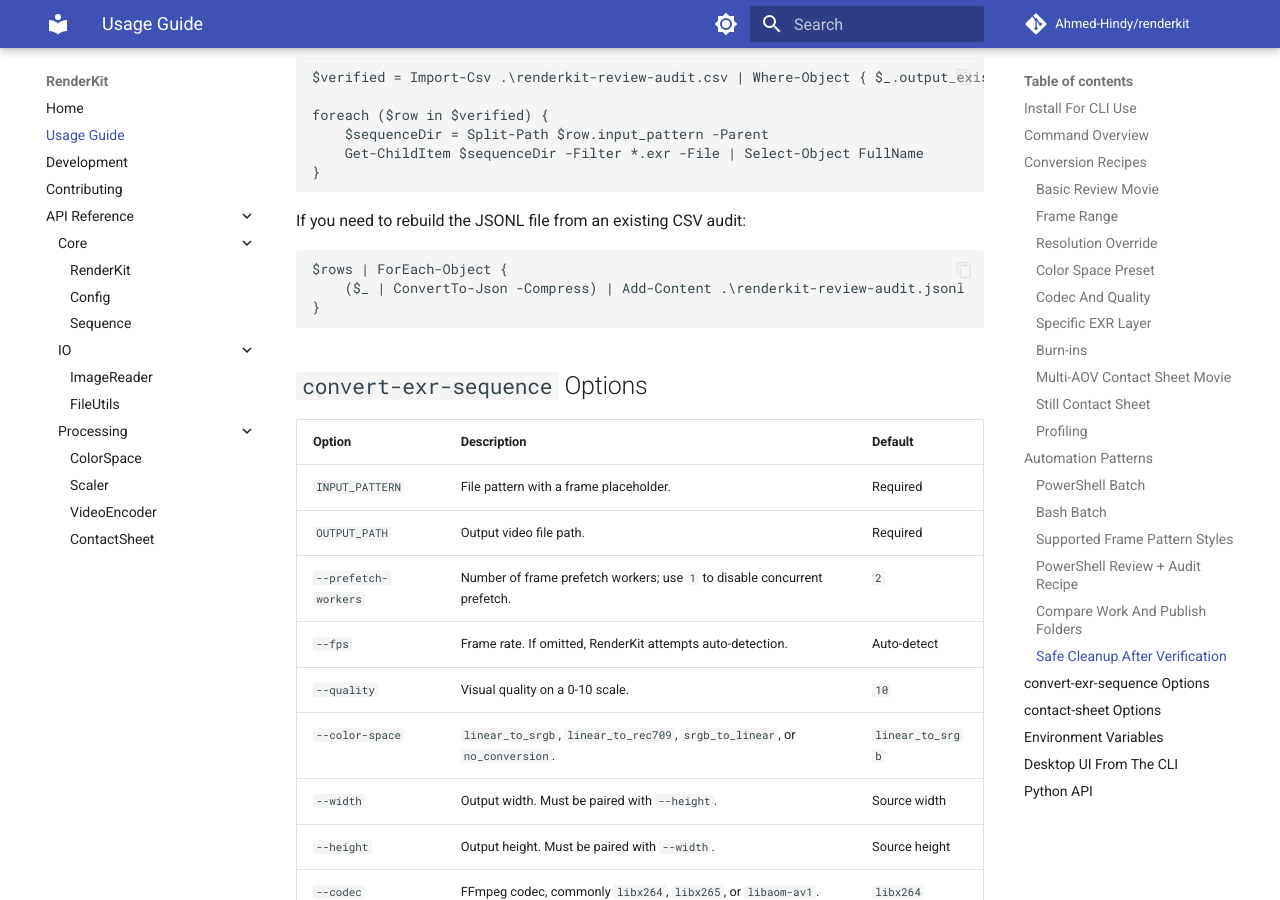
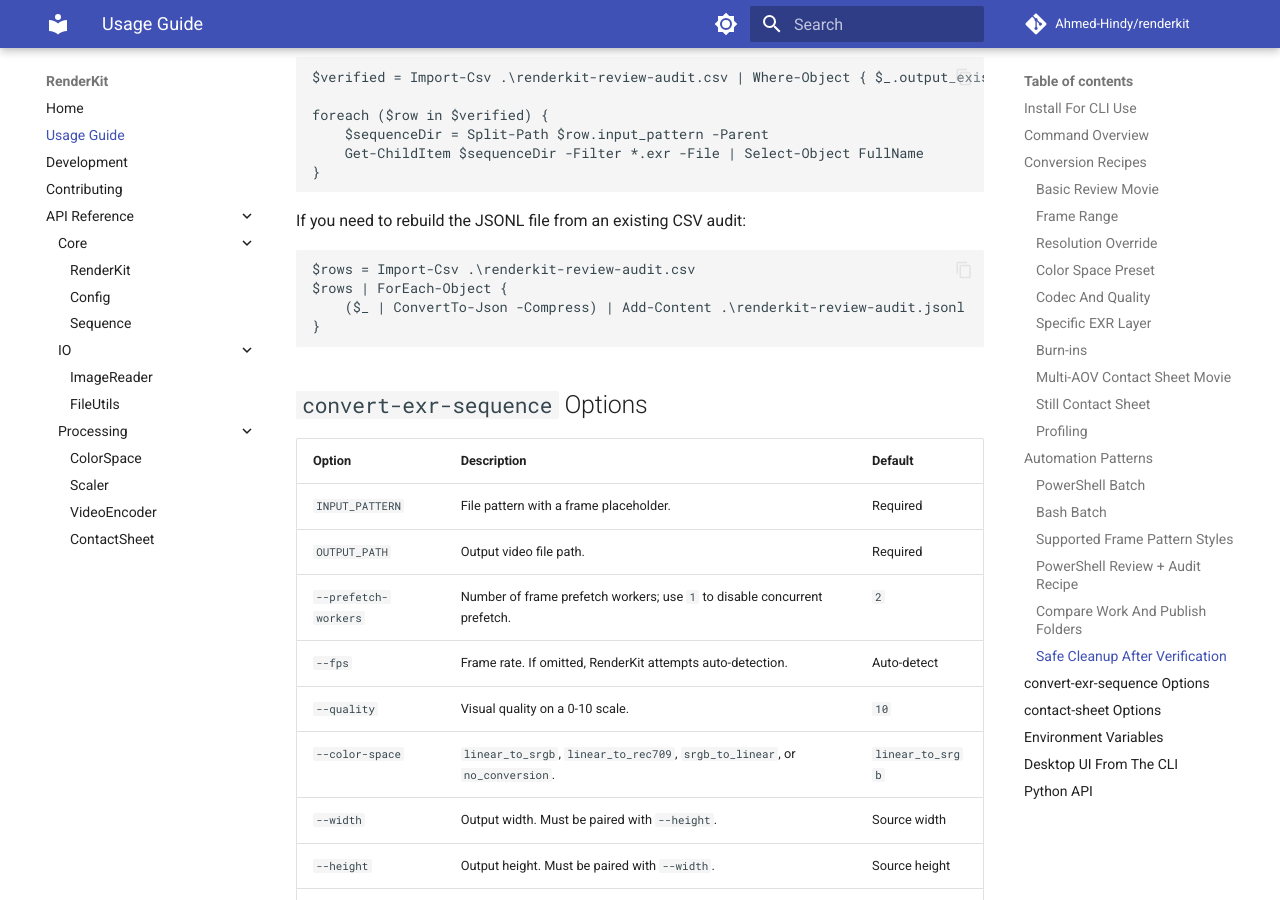
Before and after one commit to Ahmed-Hindy/renderkit, an MkDocs documentation site: the page built from docs/usage.md, in a window 1280 px wide and 900 px high, scrolled down 5308 px. Built offline with MkDocs 1.6.1 and Material for MkDocs 9.7.7, drawn with Linux system fonts in a browser that asks for light colours; comment, search, counter and statistics services are not loaded.

Commit message:
docs: import CSV before rebuilding audit JSONL

````diff
--- a/docs/usage.md
+++ b/docs/usage.md
@@ -263,6 +263,7 @@ foreach ($row in $verified) {
 If you need to rebuild the JSONL file from an existing CSV audit:
 
 ```powershell
+$rows = Import-Csv .\renderkit-review-audit.csv
 $rows | ForEach-Object {
     ($_ | ConvertTo-Json -Compress) | Add-Content .\renderkit-review-audit.jsonl
 }
````
